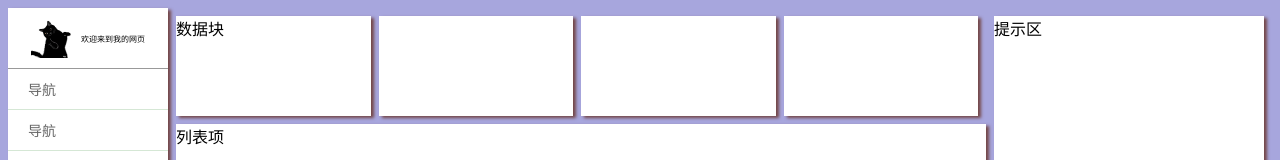
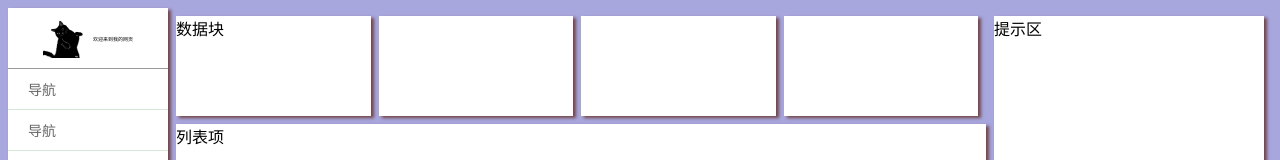
Before and after one commit to samchangename/re01, a plain HTML site: page new.html in a window 1280 px wide. Shown: the top 160 px of the page. Drawn offline with Linux system fonts and the light colour scheme.

Commit message:
Update new.html

```diff
--- a/new.html
+++ b/new.html
@@ -84,7 +84,7 @@
           height="40px"
           alt=""
         />
-        <div style="margin-left: 10px; font-size: 8px">欢迎来到我的网页</div>
+        <div style="margin-left: 10px; font-size: 5px">欢迎来到我的网页</div>
       </div>
       <!-- 导航栏 -->
       <div class="flex1">
```
